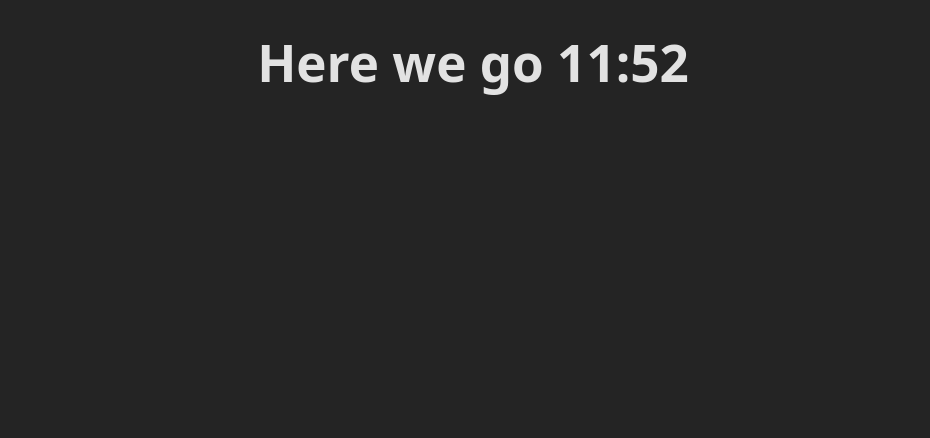
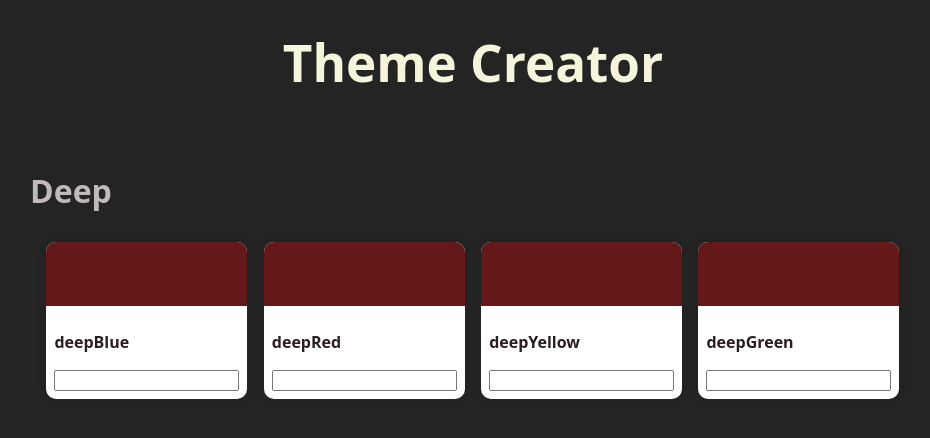
Before and after one commit to bbeck-hh/Theme-Creator, a React (Vite) app: page / in a window 1280 px wide. Shown: the top 438 px of the page, without its empty margins (167-1097 px from the left). Built offline with nearby package versions, Linux system fonts and the light colour scheme.

Commit message:
Add Card component and update App layout for theme creator

```diff
--- a/src/App.jsx
+++ b/src/App.jsx
@@ -1,9 +1,19 @@
 import React from "react";
 
+import Card from "./components/Card/Card";
 import "./styles.css";
 
 export default function App() {
   return (
-    <h1>Here we go 11:52</h1>
+    <>
+      <h1>Theme Creator</h1>
+      <div class="card-container">
+        <h2 class="card__collection-name">Deep</h2>
+        <Card colorName="deepBlue" />
+        <Card colorName="deepRed" />
+        <Card colorName="deepYellow" />
+        <Card colorName="deepGreen" />
+      </div>
+    </>
   );
 }
--- /dev/null
+++ b/src/components/Card/Card.css
@@ -0,0 +1,35 @@
+.card-container{
+    display: flex;
+    justify-content: space-evenly;
+    align-items: flex-start;
+    flex-wrap: wrap;
+    padding: 1rem;
+}
+
+.card {
+    display: flex;
+    flex-direction: column;
+    justify-content: space-between;
+    border-radius: 10px;
+    box-shadow: 0 0 10px rgba(0, 0, 0, 0.1);
+    overflow: hidden;
+    background-color: #fff;
+    margin-bottom: 1rem;
+}
+.card__color {
+    background-size: cover;
+    background-color: #641818;
+    margin: 0  ;
+    padding: 2rem;
+}
+.card__content{
+    display: flex;
+    flex-direction: column;
+    padding: .5rem;
+}
+.card__color-name {
+    font-size: 1rem;
+    font-weight: 700;
+    color: #2a1f1f;
+    margin: 1rem 0;
+}
--- /dev/null
+++ b/src/components/Card/Card.jsx
@@ -0,0 +1,15 @@
+import "./Card.css";
+
+export default function Card({ colorName }) {
+    return (
+
+        <article className="card">
+            <div className="card__color"></div>
+            <div className="card__content">
+                <p className="card__color-name">{colorName}</p>
+                <label htmlFor="colorHex"></label>
+                <input type="text" name="colorHex" id="colorHex" />
+            </div>
+        </article>
+    )
+}
--- a/src/styles.css
+++ b/src/styles.css
@@ -3,7 +3,7 @@
   line-height: 1.5;
   font-weight: 400;
 
-  color: rgba(255, 255, 255, 0.87);
+  color: rgba(65, 63, 63, 0.87);
   background-color: #242424;
 
   font-synthesis: none;
@@ -14,11 +14,36 @@
 
 body {
   margin: 0;
-  display: flex;
+  display: grid;
   justify-content: center;
+  /* min-height: 100vh; */
+  color: #110c0c;
 }
 
 h1 {
   font-size: 3.2em;
   line-height: 1.1;
+  text-align: center;
+  color:  beige;
 }
+
+ul {
+  margin: 0;
+  padding: 0;
+}
+
+#root {
+  display: contents;
+}
+
+.app {
+  width: min(600px, 100% - 2rem);
+}
+
+
+.card__collection-name{
+  font-size: 2rem;
+  font-weight: 700;
+  color:#c1baba;
+  width: 100%;
+}
```
